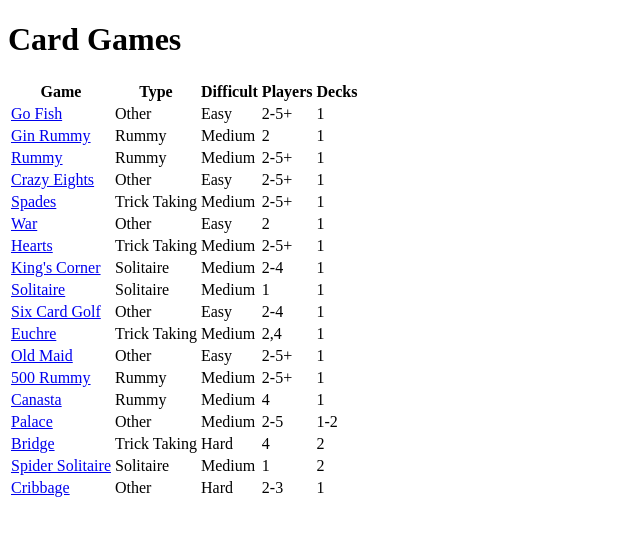
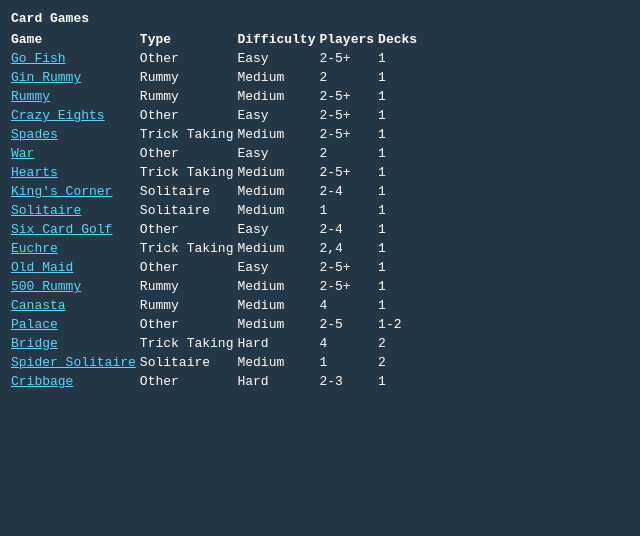
Before and after one commit to travis-mark/cardgames, a SvelteKit app: page / in a window 1280 px wide. Shown: the top 536 px of the page, without its empty margins (0-640 px from the left). Built offline with nearby package versions, Linux system fonts and the light colour scheme.

Commit message:
Start styling

```diff
--- a/src/routes/+page.svelte
+++ b/src/routes/+page.svelte
@@ -4,7 +4,7 @@
     <tr>
         <th>Game</th>
         <th>Type</th>
-        <th>Difficult</th>
+        <th>Difficulty</th>
         <th>Players</th>
         <th>Decks</th>
     </tr>
@@ -135,3 +135,22 @@
         <td>1</td>
     </tr>
 </table>
+
+<style>
+    :root {
+        --font-body: monospace;
+        --color-bg: rgb(36, 55, 70);
+        --color-bg-darker: rgb(25, 38, 49);
+        --color-highlight: rgb(87, 215, 255);
+        --color-text: rgb(255, 255, 255);
+        font-family: var(--font-body);
+        background-color: var(--color-bg);
+        color: var(--color-text);
+    }
+
+    * { font-size: medium; }
+    h1, h2, h3, h4, h5, h6 { margin: 0; } /* Clear spacing */
+    h1, h2, h3, h4, h5, h6 { padding: 3px; } /* Match table */
+    a { color: var(--color-highlight); }
+    tr th, tr td { text-align: left;  }
+</style>
```
